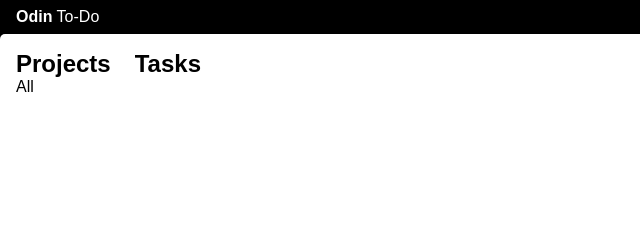
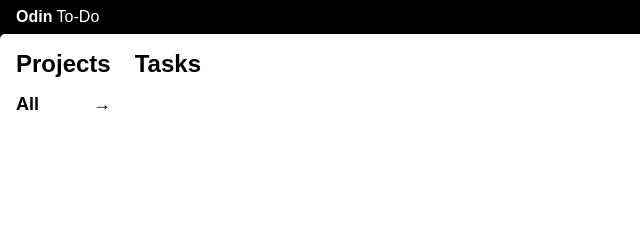
Before and after one commit to BirdCherry/odin-todo, a website built with webpack: page src/index.html in a window 1280 px wide. Shown: the top 240 px of the page, 0-640 px from the left. Built offline with nearby package versions, Linux system fonts and the light colour scheme.

Commit message:
Use custom element for project list items

```diff
--- a/src/style.css
+++ b/src/style.css
@@ -21,24 +21,24 @@ h2 {
     font-weight: normal;
 }
 
-ol {
-    list-style-type: none;
-    padding-left: 0;
+.projects-list {
+    margin-top: 1em;
 }
 
-li {
+project-item {
     padding-bottom: 0.5em;
     font-size: large;
+    display: block;
 }
 
-li[focused] {
+project-item[focused] {
     font-weight: bold;
     /* border: #000 2px solid;
     border-radius: 5px; */
 }
 
 
-li[focused]::after {
+project-item[focused]::after {
     content: " →";
     float: right;
 }
```
